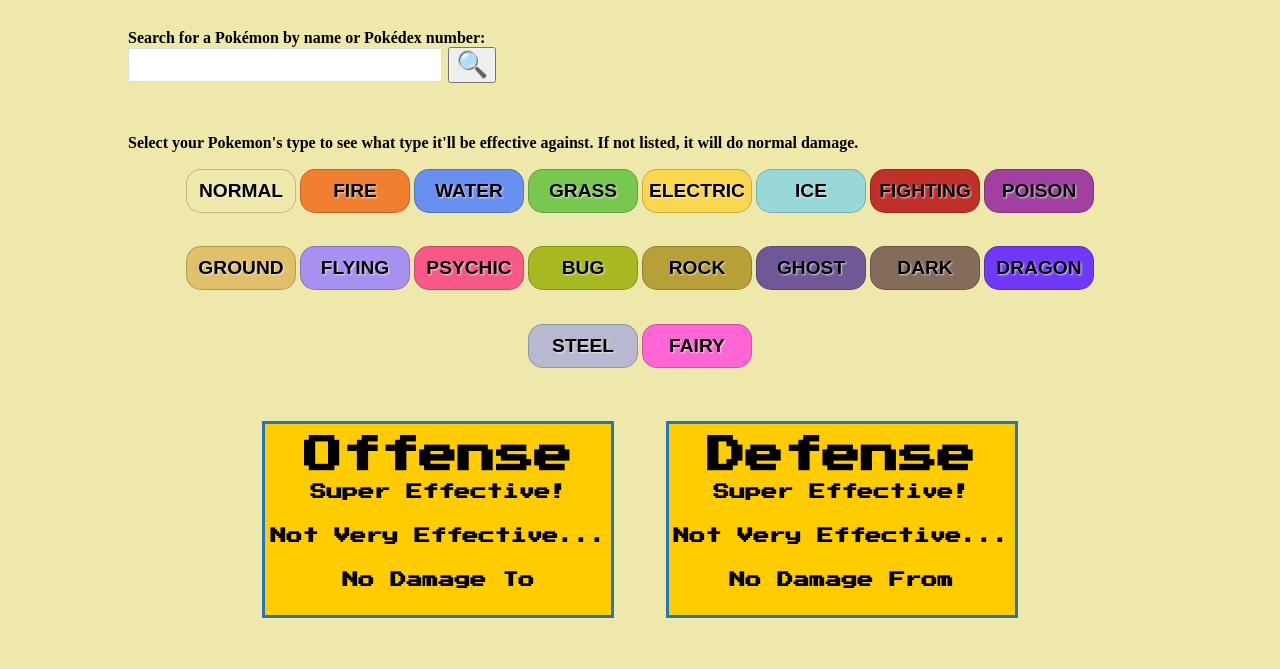
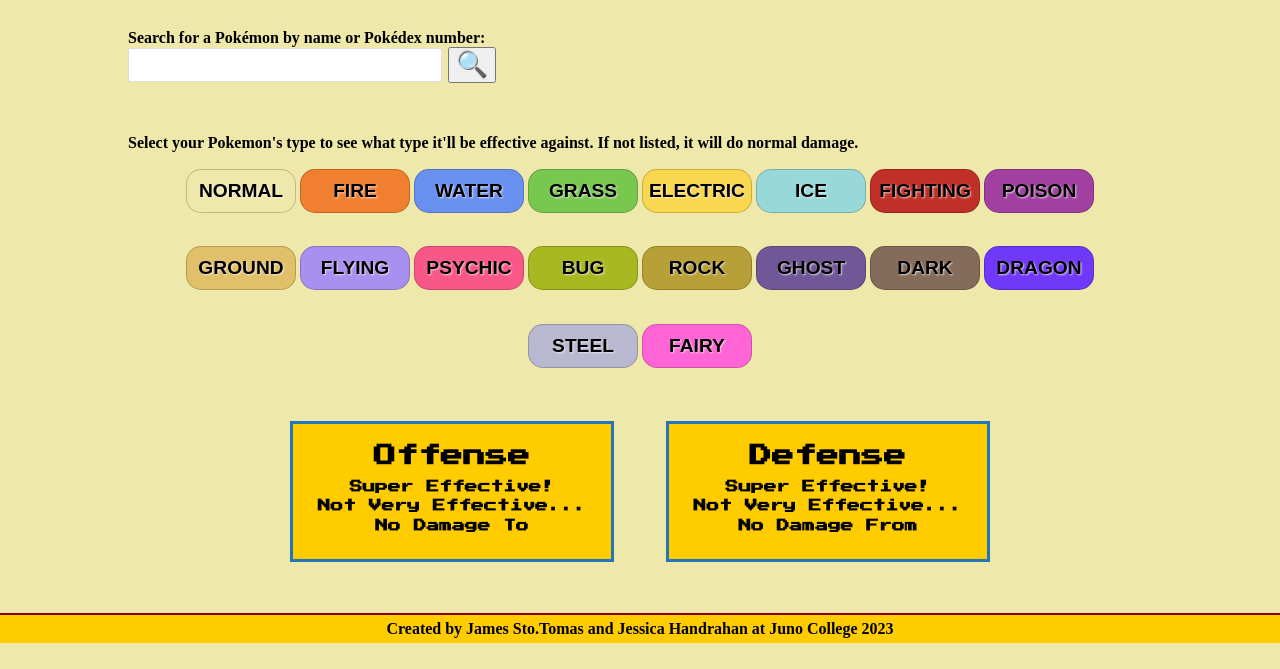
Before and after one commit to pocket0079/projectTwo, a plain HTML site: page index.html in a window 1280 px wide. Shown: the part 142-811 px from the top of the page. Drawn offline with Linux system fonts and the light colour scheme.

Commit message:
added footer styling

```diff
--- a/index.html
+++ b/index.html
@@ -172,6 +172,9 @@
 
     </main>
 </div>
+    <footer>
+        <p>Created by James Sto.Tomas and Jessica Handrahan at Juno College 2023</p>
+    </footer>
 </body>
 <script src="./script.js"></script>
 </html>
--- a/styles/sass/_baseStyles.scss
+++ b/styles/sass/_baseStyles.scss
@@ -41,3 +41,12 @@
     margin-top: 5%;
     margin-bottom: 5%;
 }
+
+footer{
+    p{
+        text-align: center;
+        padding: 5px 0px;
+        background-color: #ffcc00;
+        border-top: 2px solid #8b0000;
+    }
+}
--- a/styles/sass/_damageStats.scss
+++ b/styles/sass/_damageStats.scss
@@ -8,22 +8,24 @@
     border: 3px solid #2575bb;
     background-color: #ffcc00;
     margin-right: 5%;
+    padding: 20px;
 }
 
 .defenseContainer {
     border: 3px solid #2575bb;
     background-color: #ffcc00;
-
+    padding: 20px;
 }
 
 .damageStats h2 {
     text-align: center;
     font-family: 'Press Start 2P', cursive;
-    margin-top: 10px;
+    margin-bottom: 10px;
+    font-size: 1.4rem;
 }
 
 .damageStats h3 {
-    font-size: 1rem;
+    font-size: 0.8rem;
     text-align: center;
     margin: 5px;
 }
@@ -33,4 +35,5 @@
     text-align: center;
     padding: 0;
     text-transform: capitalize;
+    margin: 5px 0px;
 }
```
Also changed, not shown: styles/style.css.
